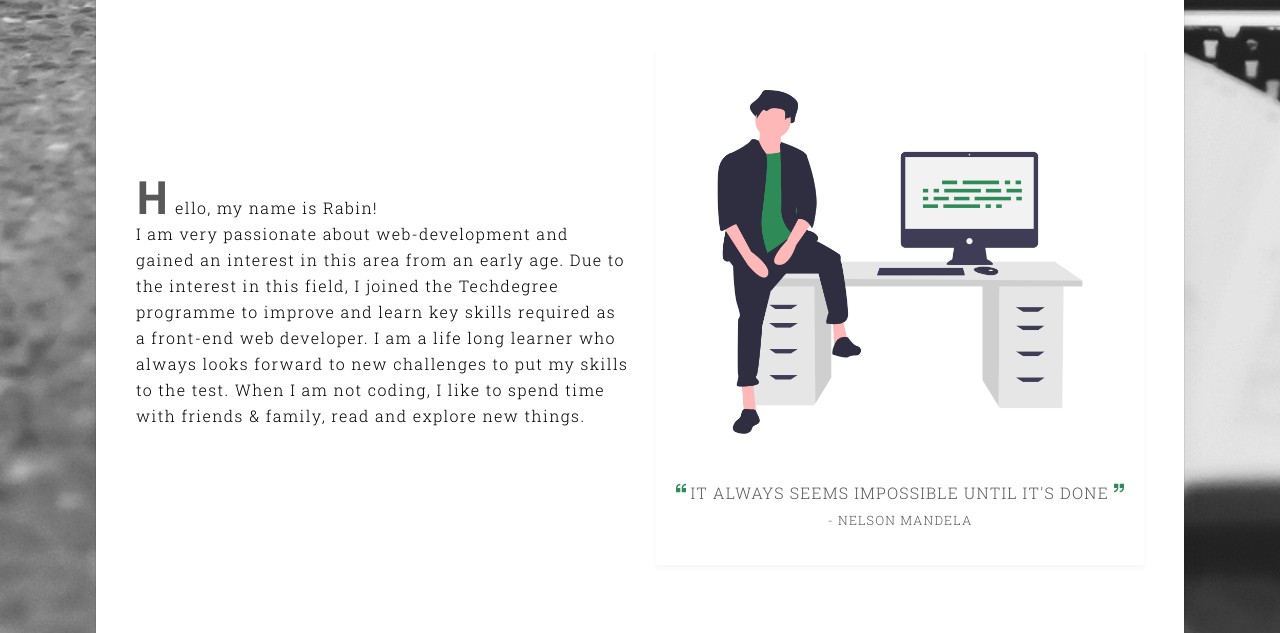
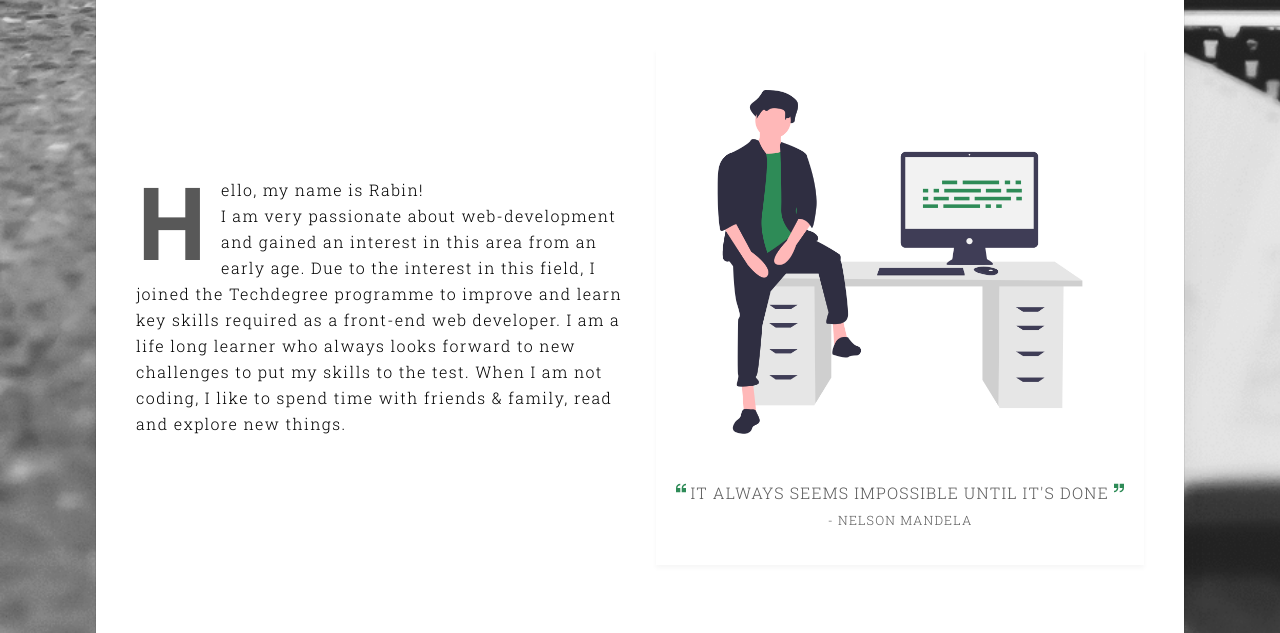
Before and after one commit to Rabin92/rabingm.dev, a plain HTML site: page index.html in a window 1280 px wide. Shown: the part 2031-2664 px from the top of the page. Drawn offline with nearby package versions, Linux system fonts and the light colour scheme; some packages are replaced by stand-ins of ours; a script that the page names is missing.

Commit message:
file updated

```diff
--- a/css/styles.css
+++ b/css/styles.css
@@ -958,13 +958,6 @@ nav ul li a:hover {
     letter-spacing: 0.084em;
   }
 }
-.about-sec::first-letter {
-  font-family: "Titillium Web", sans-serif;
-  font-weight: 400;
-  font-size: 3em;
-  font-weight: 800;
-  color: #585858;
-}
 
 .quote {
   font-size: 12px;
@@ -1000,6 +993,17 @@ small {
   .img-coder {
     margin-bottom: initial;
   }
+}
+
+.initial {
+  font-family: "Titillium Web", sans-serif;
+  font-weight: 400;
+  font-weight: 800;
+  color: #585858;
+  font-size: 106px;
+  float: left;
+  margin-right: 12px;
+  line-height: 0.83;
 }
 
 /* ********************************* CURSOR ********************************* */
```
Also changed, not shown: 1 other file.
